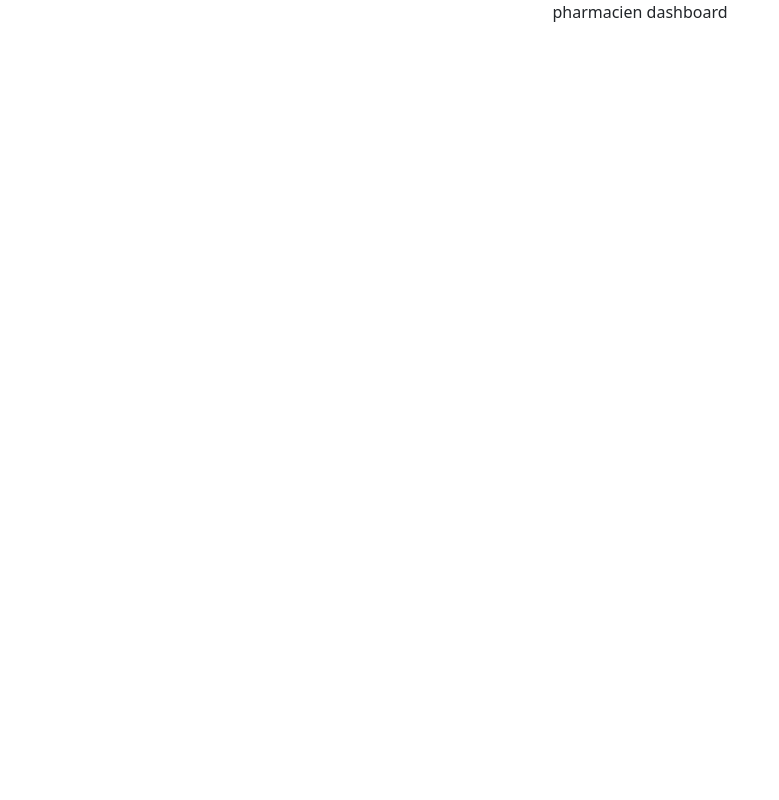
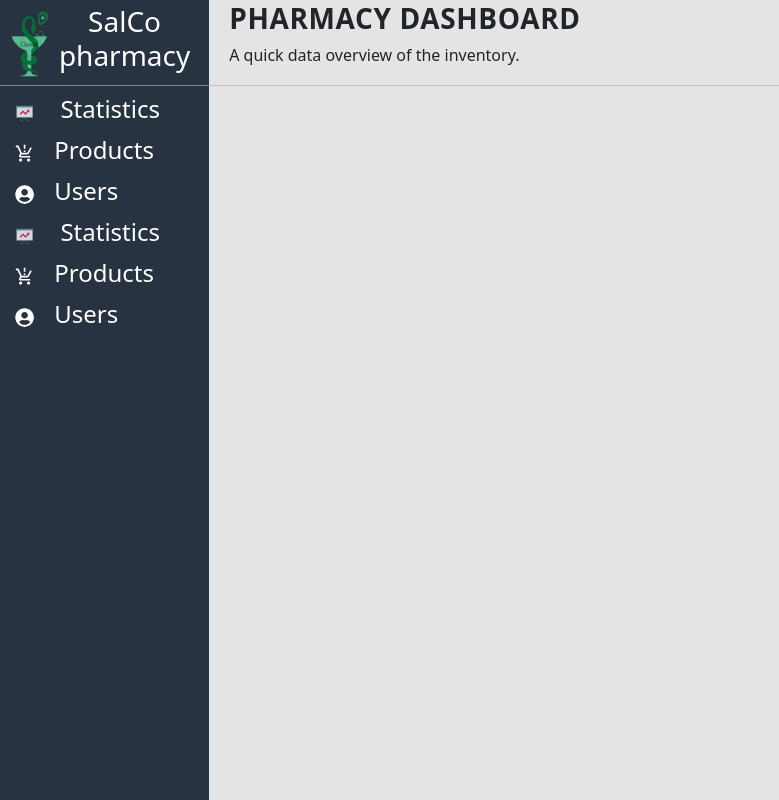
Before and after one commit to Nadjibochacha/front-app, a React (Create React App) app: page /pharmacien in a window 1280 px wide. Shown: the whole page, without its empty margins (0-779 px from the left). Built offline with nearby package versions, Linux system fonts and the light colour scheme.

Commit message:
pharmacien page

```diff
--- /dev/null
+++ b/src/pages/pharmacy.css
@@ -0,0 +1,62 @@
+#pharmacy .menu{
+    background: #283342;
+    width: 250px;
+    height: 100vh;
+
+}
+#pharmacy .menu ul li a{
+    text-decoration: none;
+    color: white;
+    padding: 5px;
+    font-size: 1.2rem;
+    text-transform: capitalize;
+    font-weight: 500;
+    width: 100%;
+}
+#pharmacy .menu ul li{
+    transition: all 0.5s ease-in;
+    border-radius: 8px;
+    text-align: start;
+    margin: 5px 0;
+}
+#pharmacy .menu ul li:hover{
+    background: #009099;
+    transform: scale(1.02);
+}
+#pharmacy .menu ul{
+    list-style: none;
+    padding:0 10px;
+}
+#pharmacy .menu ul li a span{
+    margin-left: 20px;
+    font-size: 1.5rem;
+}
+#pharmacy .menu .name img{
+    width: 40px;
+}
+#pharmacy .menu .name{
+    display: flex;
+    justify-content: space-between;
+    align-items: center;
+    padding: 5px 10px;
+    color: white;
+    border-bottom: solid 1px gray;
+}
+#pharmacy{
+    display: flex;
+    background: rgb(228, 228, 228);
+}
+#pharmacy .content .globl-title{
+    padding: 1.6px 20px;
+    border-bottom: solid #1d242e31 1px;
+    width: 100%;
+    text-align: start;
+}
+#pharmacy .content .globl-title h3{
+    text-transform: uppercase;
+    font-weight: 800;
+    letter-spacing: 0.04rem;
+}
+#pharmacy .content .globl-title p{
+
+}
--- a/src/pages/pharmaien.js
+++ b/src/pages/pharmaien.js
@@ -1,9 +1,37 @@
-import React from 'react'
+import React from 'react';
+import './pharmacy.css';
+import shopp from '../images/logo.png';
+import { FcStatistics } from "react-icons/fc";
+import { MdProductionQuantityLimits } from "react-icons/md";
+import { FaUserCircle } from "react-icons/fa";
 
 const Pharmaien = () => {
   return (
-    <div>
-      pharmacien dashboard
+    <div id='pharmacy'>
+        <div className='menu'>
+          <div className='name'>
+            <img src={shopp} alt=''/>
+            <h3>SalCo pharmacy</h3>
+          </div>
+          <ul className=''>
+            <li>
+              <a href=''><FcStatistics /><span> statistics</span></a>
+            </li>
+            <li><a href=''><MdProductionQuantityLimits/><span>products</span></a></li>
+            <li><a href=''><FaUserCircle/><span>users</span></a></li>
+            <li>
+              <a href=''><FcStatistics /><span> statistics</span></a>
+            </li>
+            <li><a href=''><MdProductionQuantityLimits/><span>products</span></a></li>
+            <li><a href=''><FaUserCircle/><span>users</span></a></li>
+          </ul>
+        </div>
+        <div className='content w-100'>
+          <div className='globl-title'>
+            <h3 >pharmacy dashboard</h3>
+            <p>A quick data overview of the inventory.</p>
+          </div>
+        </div>
     </div>
   )
 }
```
Also changed, not shown: src/images/logo.png (added), src/images/shopp.png (added).
